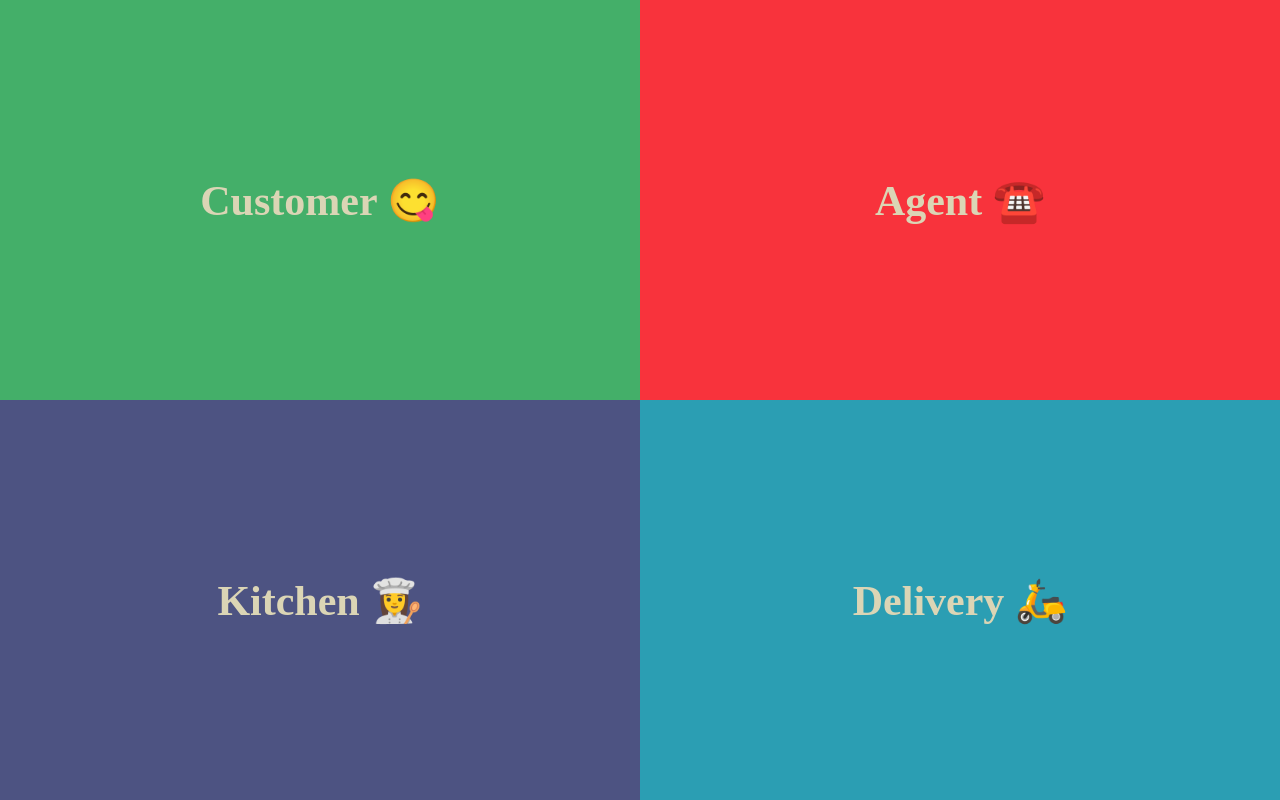
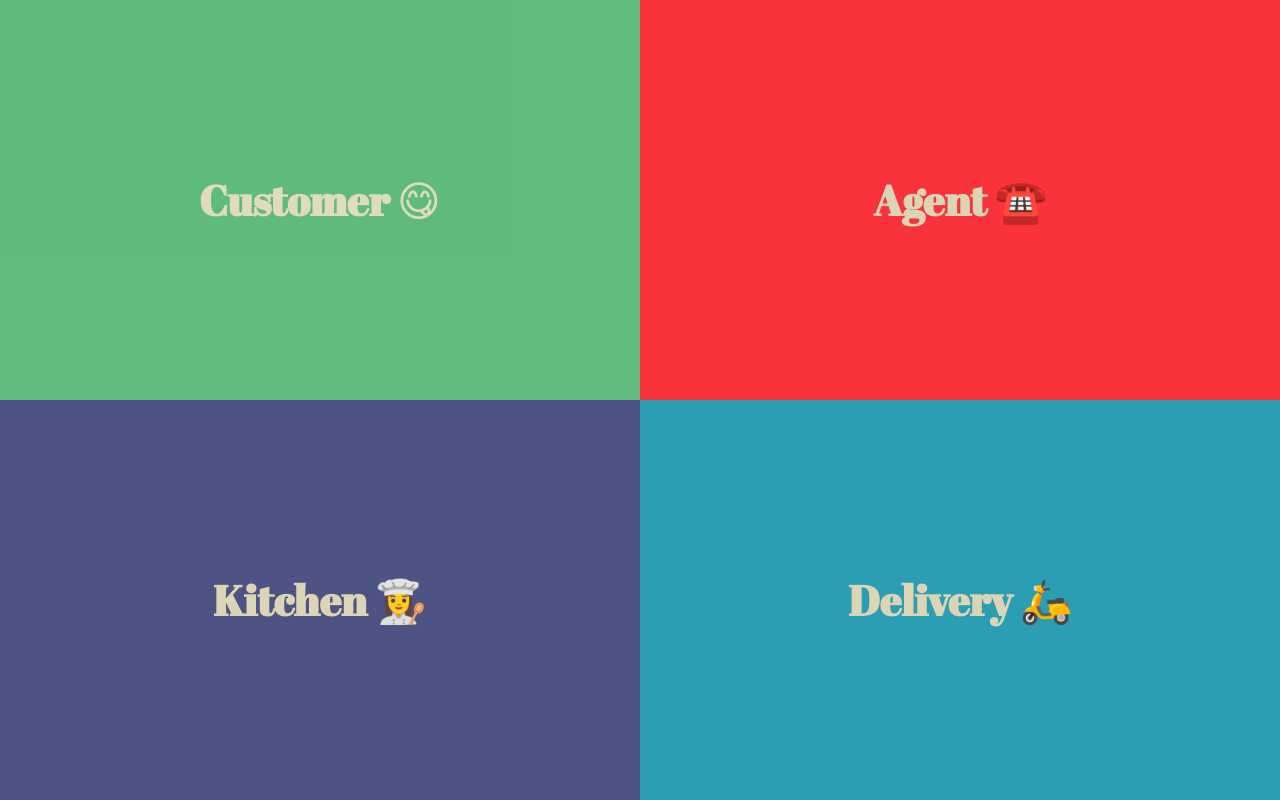
Before and after one commit to SAP-archive/smb-eats-backend, a website: page views/index.html in a window 1280 px wide. Drawn offline with Linux system fonts and the light colour scheme.

Commit message:
use google fonts on index titles

```diff
--- a/public/css/index.css
+++ b/public/css/index.css
@@ -25,7 +25,16 @@ div {
     display: flex;
     justify-content: center;
     align-items: center;
+    font-family: 'Abril Fatface', cursive;
+}
 
+div:hover{
+    cursor:pointer;
+    opacity:85%;
+}
+
+div:active{
+    font-weight: bold;
 }
 
 #div1 {
--- a/views/index.html
+++ b/views/index.html
@@ -1,7 +1,9 @@
 <html>
 
 <head>
-    <title>Home</title>
+    <title>ByDEats</title>
+    <link rel="preconnect" href="https://fonts.gstatic.com">
+    <link href="https://fonts.googleapis.com/css2?family=Abril+Fatface&display=swap" rel="stylesheet">
     <link rel="stylesheet" type="text/css" href="/css/index.css">
 </head>
 
```
